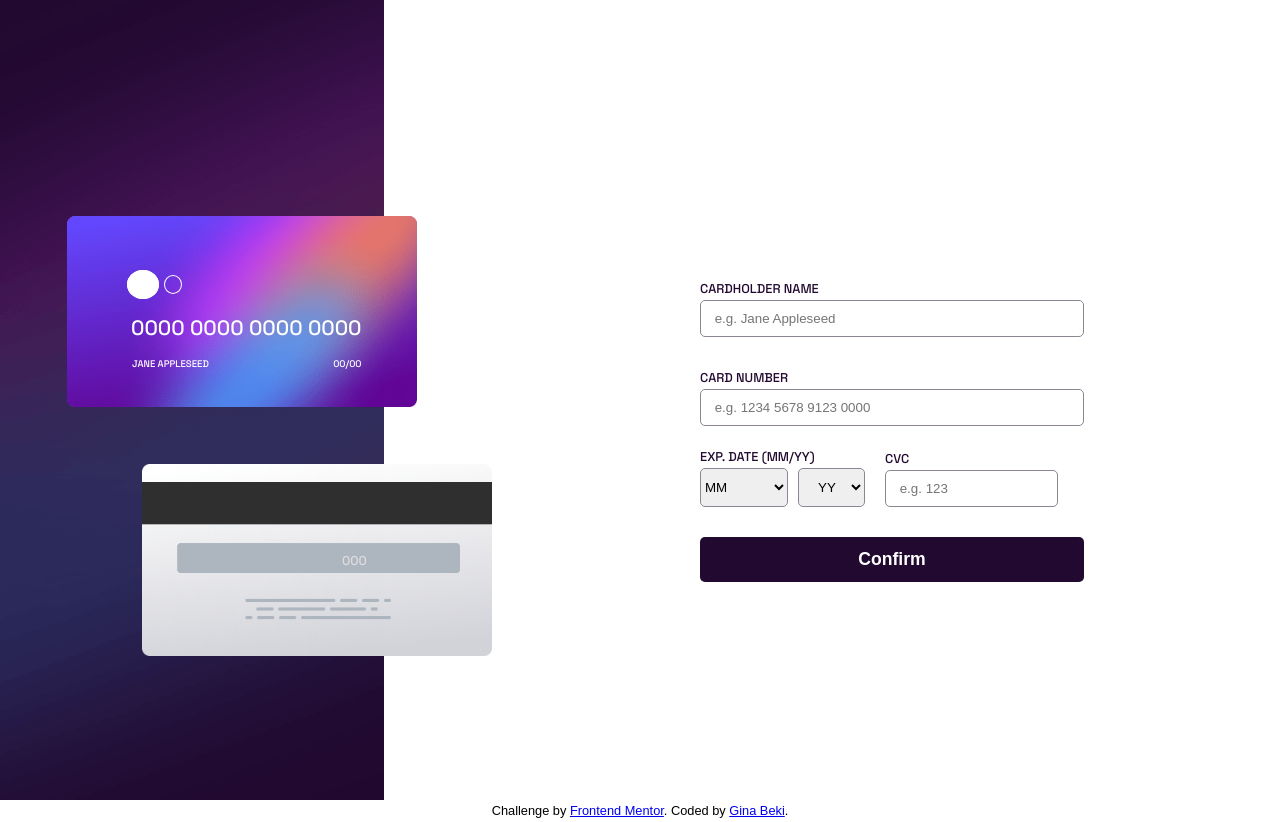
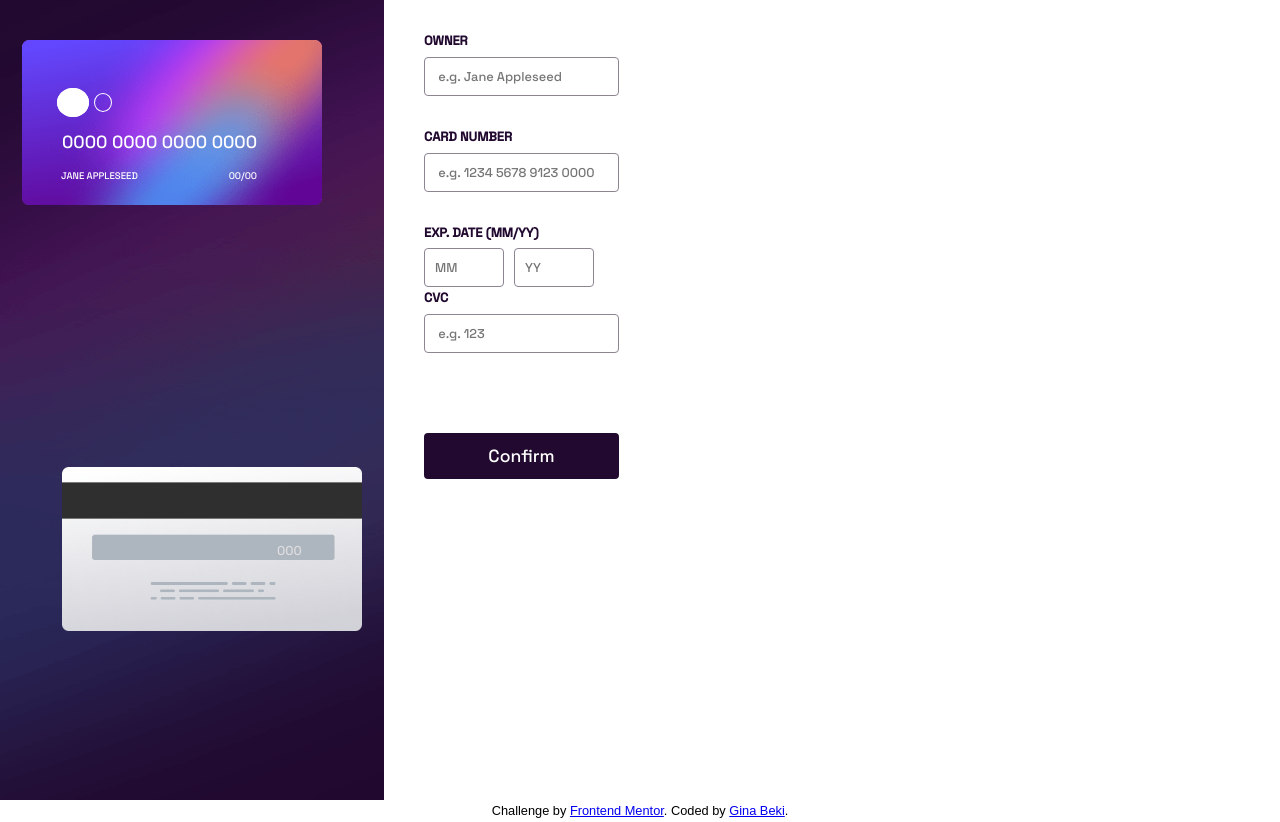
Before and after one commit to ginabeki/interactive-card, a website: page index.html in a window 1280 px wide. Drawn offline with Linux system fonts and the light colour scheme.

Commit message:
update style

```diff
--- a/index.html
+++ b/index.html
@@ -51,58 +51,43 @@
 
     </div>
   </div>
-
-<!-- </div> -->
-</div>
-<div class="right">
-  <form action="" class="form">
-    <div class="form-group">
-      <label for="owner"> CARDHOLDER NAME </label>
-      <input type="text" class="form-control" id="owner" placeholder=" e.g. Jane Appleseed">
 </div>
 <div class="form-group">
-      <label for="CardNumber"> CARD NUMBER </label>
-      <input type="number" class="form-control" id="number" placeholder=" e.g. 1234 5678 9123 0000 ">
+  <!--  form -->
+<form action="/" id="form" class="form">
+  <!-- owner -->
+  <div class="form-control">
+    <label for="owner"> Owner</label>
+    <input type="text" id="owner" placeholder=" e.g. Jane Appleseed" >
+    <small>Can't be blank</small>
   </div>
-   <div class="wrap">
-<div class="wrap-select">
-    <div class="form-select">
-      <label for=""> EXP. DATE (MM/YY)</label>
-      <div class="select-opt">
-      <select name="month" id="month" class="month-select">
-        <option value="month" disabled selected>MM</option>
-        <option value="01">January</option>
-        <option value="02">February</option>
-        <option value="03">March</option>
-        <option value="04">April</option>
-        <option value="05">May</option>
-        <option value="06">June</option>
-        <option value="07">July</option>
-        <option value="08">August</option>
-        <option value="09">September</option>
-        <option value="10">October</option>
-        <option value="11">November</option>
-        <option value="12">December</option>
-      </select>
+  <!-- card number -->
+  <div class="form-control">
+    <label for="card"> Card Number </label>
+    <input type="text" id="card-number" placeholder=" e.g. 1234 5678 9123 0000 ">
+    <small>Wrong format, number only</small>
+  </div>
+  <!-- Expiry date -->
+  <!-- <div class="inline-input"> -->
+  <div class="form-control">
+    <label for="date">Exp. Date (mm/yy)</label>
+    <div class="expiry">
+      <input type="text" placeholder="MM" id="month">
+      <input type="text" placeholder="YY" id="year">
+    <!-- </div> -->
 
-      <select name="years" id="year" >
-        <option value="year" disabled selected>YY</option>
-        <option value="13">2022</option>
-        <option value="14">2023</option>
-        <option value="15">2024</option>
-        <option value="16">2025</option>
-        <option value="17">2026</option>
-      </select>
+    <small>Can't be blank</small>
+  </div>
+  <!-- CVC number -->
+  <div class="form-control">
+    <label for="CVC">CVC</label>
+    <input type="text" id="cvc" placeholder=" e.g. 123">
+    <small>Can't be blank</small>
   </div>
 </div>
-    </div>
-    <div class="form-group-1">
-      <label for="cvc" id="cvc">CVC</label>
-      <input type="text" class="form-cvc" id="cvv" placeholder=" e.g. 123">
-    </div>
-   </div>
+<!-- button -->
 <div class="submit">
-      <input type="submit" value="Confirm" id="submit">
+<input type="submit" value="Confirm" id="submit-btn">
 </div>
 </form>
 </div>
@@ -117,5 +102,6 @@
         >Frontend Mentor</a
       >. Coded by <a href="https://github.com/ginabeki">Gina Beki</a>.
     </div>
+    <script src="script.js"></script>
   </body>
 </html>
--- a/sass/main.scss
+++ b/sass/main.scss
@@ -85,98 +85,98 @@ div.span-flex {
   font-size: 0.6rem;
   margin: 10px 0 0 39px;
 }
-.right {
-  //height: 60vh;
-  //display: flex;
-  /* justify-content: space-around; */
-  //align-items: center;
-  //width: 100%;
+div.form-group {
+//  display: flex;
+// justify-content: center;
+// align-items: center;
+// margin: 0;
+// overflow: hidden;
+// 	width: 400px;
+// 	max-width: 100%;
 }
-input[type="text"],
-input[type="number"] {
-  padding: 10px;
-  outline: none;
-  border-radius: 5px;
-  border: 1px solid $color-dark-grayish;
+form.form {
+    padding: 30px 40px;
+
+}
+.form-control {
+    margin-bottom: 10px;
+    padding-bottom: 20px;
+    position: relative;
+}
+.form-control label {
+    display: inline-block;
+    margin-bottom: 5px;
+    font-family: inherit;
+    font-weight: bold;
+    text-transform: uppercase;
+    color: $color-very-dark-violet;
+}
+.form-control input {
+    display: block;
+    border: 1px solid $color-dark-grayish;
+    border-radius: 4px;
+    width: 100%;
+    padding: 10px;
+    font-family: inherit;
+    font-size: 0.8rem;
+    outline: none;
+}
+.form-control input:focus {
+    outline: 0;
+    border: 1px solid $color-very-dark-violet;
+}
+.form-control.success input {
+    border-radius: 1px solid $color-very-dark-violet;
+}
+.form-control.error input {
+    border-radius: 1px solid $color-input-error;
+}
+.form-control small {
+	color: $color-input-error;
+	position: absolute;
+	bottom: 0;
+	left: 0;
+	visibility: hidden;
 }
 
-form.form {
-  display: flex;
-  justify-content: center;
-  margin-top: 30px;
-  //align-items: center;
-  flex-direction: column;
-  padding: 10px;
-  color: $color-very-dark-violet;
-  font-weight: 500;
+.form-control.error small {
+	visibility: visible;
 }
-.wrap {
-  display: flex;
+.inline-input {
+    display: flex;
+    flex-direction: row;
 }
-.form-group {
-  display: flex;
-  flex-direction: column;
-  padding-top: 30px;
+div.expiry {
+    display: flex;
+    margin-right: 25px;
+}
+input#month {
+    margin-right: 10px;
+    width: 80px;
+}
+input#year {
+    width: 80px;
+}
+input#submit-btn {
+    background-color: $color-very-dark-violet;
+    color: $color-white;
+    border: 2px solid $color-very-dark-violet;
+    width: 100%;
+    font-family: inherit;
+    padding: 10px;
+    border-radius: 4px;
+    font-size: 1.1rem;
+    text-align: center;
+    margin-top: 20px;
+
 }
 
-.form-select {
-  display: flex;
-  flex-direction: column;
-  padding-top: 20px;
-}
-div.select-opt {
-  display: inline-flex;
-}
-select#month {
-  padding: 10px 0;
-  outline: none;
-  border-radius: 5px;
-  border: 1px solid $color-dark-grayish;
-}
-select#year {
-  padding: 10px 0;
-  outline: none;
-  border-radius: 5px;
-  border: 1px solid $color-dark-grayish;
-  padding-left: 15px;
-    margin-left: 10px;
-}
-div.form-group-1 {
-  display: flex;
-  flex-direction: column;
-  padding-top: 20px;
-}
-input.form-cvc {
-  margin-left: 20px;
-  max-width: 79%;
-//   max-width: 50%;
-}
-label#cvc {
-    padding-top: 2px;
-    margin-left: 20px;
-}
-select::-ms-expand {
-  display: none;
-}
-
-#submit {
-  background: $color-very-dark-violet;
-  color: $color-white;
-  font-weight: bold;
-  padding: 12px 0;
-  border-radius: 5px;
-  border: none;
-  width: 100%;
-  margin-top: 30px;
-  font-size: 1.1rem;
-  text-align: center;
-}
-div.footer {
+ div.footer {
   text-align: center;
   font-family: sans-serif;
   margin-bottom: 15px;
-  padding-top: 70px;
-}
+ padding-top: 70px;
+ }
 @media screen and (min-width: 600px) {
     .content {
         flex-direction: row;
@@ -189,41 +189,7 @@ div.footer {
         width: 30%;
         flex-direction: column-reverse;
     }
-    .right {
-        height: 100vh;
-        display: flex;
-        justify-content: space-around;
-        align-items: center;
-        width: 70%;
-        margin-left: 250px;
-      }
-      .front img {
-        width: 300px;
-        margin-top: 100px;
-        margin-right: 0;
-        margin-left: 80px;
-    }
-    .back img {
-        width: 300px;
-        margin-top: 50px;
-        margin-left: 230px;
-    }
-    .text-box {
-        margin-top: -140px;
-    }
-    span.solid {
-    margin-left: 155px;
-    }
-    span.text {
-        top: -113px;
-    }
-    span.span-1 {
-        margin-left: 134px;
-        font-size: 1.3rem;
-    }
-    div.span-flex {
-        margin: 10px 0 0 138px;
-    }
+
     div.footer {
         margin-bottom: 0;
         padding-top: 0;
@@ -244,41 +210,6 @@ div.footer {
         // align-items: center;
         // justify-content: center;
     }
-    .right {
-        height: 100vh;
-        display: flex;
-        justify-content: space-around;
-        align-items: center;
-        width: 70%;
-        margin-left: 120px;
-      }
-      .front img {
-        width: 350px;
-        margin-top: 100px;
-        margin-right: 0;
-        margin-left:100px;
-    }
-    .back img {
-        width: 350px;
-        margin-top: 50px;
-        margin-left: 250px;
-    }
-    .text-box {
-        margin-top: -140px;
-    }
-    span.solid {
-    margin-left: 155px;
-    }
-    span.text {
-        top: -113px;
-    }
-    span.span-1 {
-        margin-left: 164px;
-        font-size: 1.3rem;
-    }
-    div.span-flex {
-        margin: 10px 0 0 165px;
-    }
     div.footer {
         margin-bottom: 0;
         padding-top: 0;
--- /dev/null
+++ b/script.js
@@ -0,0 +1,95 @@
+const form = document.getElementById("form");
+const owner = document.getElementById("owner");
+const card = document.getElementById("card-number");
+const month = document.getElementById("month");
+const year = document.getElementById("year");
+const cvc = document.getElementById("cvc");
+
+form.addEventListener("submit", (e) => {
+  e.preventDefault();
+
+  checkInputs();
+});
+
+function checkInputs() {
+  // trim to remove whitespaces
+  const ownerValue = owner.value.trim();
+  const cardValue = card.value.trim();
+  const yearValue = year.value.trim();
+  const monthValue = month.value.trim();
+  const cvcValue = cvc.value.trim();
+
+  if (ownerValue === "") {
+    setErrorFor(owner, "Can't be blank");
+  } else {
+    setSuccessFor(owner);
+  }
+  if (cardValue === "") {
+    setErrorFor(card, "Can't be blank");
+  } else if (!isCardNUmber(cardValue)) {
+    setErrorFor(card, "Wrong format, number only");
+  } else {
+    setSuccessFor(card);
+  }
+
+  if (yearValue === "") {
+    setErrorFor(year, "Can't be blank");
+  } else if(!isYear(yearValue)) {
+    setErrorFor(year, "Invalid year format")
+  } else {
+    setSuccessFor(year);
+  }
+
+  if (monthValue === "") {
+    setErrorFor(month, "Can't be blank");
+  } else if(!isMonth(monthValue)) {
+    setErrorFor(month, "Invalid month format");
+  } else {
+    setSuccessFor(month);
+  }
+
+  if (cvcValue === "") {
+    setErrorFor(cvc, "Can't be blank");
+  } else if (!isCvc(cvcValue)) {
+    setErrorFor(cvc, "Length must be 4");
+  } else {
+    setSuccessFor(cvc);
+  }
+
+  // show success message on confirmation. Thank you for submission
+  if (ownerValue && cardValue && yearValue && monthValue && cvcValue === true ) {
+    setSuccessFor(alert("yeeeeeiy"))
+  } else {
+    return false;
+  }
+
+};
+function setErrorFor(input, message) {
+    const formControl = input.parentElement; //.form-control
+	const small = formControl.querySelector('small');
+	formControl.className = 'form-control error';
+	small.innerText = message;
+}
+function setSuccessFor(input, message) {
+  const formControl = input.parentElement; //.form-control
+  formControl.className = "form-control success";
+}
+
+function isCardNUmber(card) {
+  let number = /^[0-9]{12}$/;
+  return number.test(card);
+};
+
+function isYear(year) {
+    let yearNumber = /(^[1-9]$)|(^[0-1][1-2]$)|(^0[1-9]$)/;
+    return yearNumber.test(year);
+}
+
+function isMonth(month) {
+    let monthNumber = /(^[1-9]$)|(^[0-1][1-2]$)|(^0[1-9]$)/;
+    return monthNumber.test(month);
+}
+function isCvc(cvc) {
+    let digits = /^[0-9]{4}$/;
+    return digits.test(cvc);
+}
```
Also changed, not shown: README.md, style.css. Lines whose indentation alone changed are shown as unchanged.
